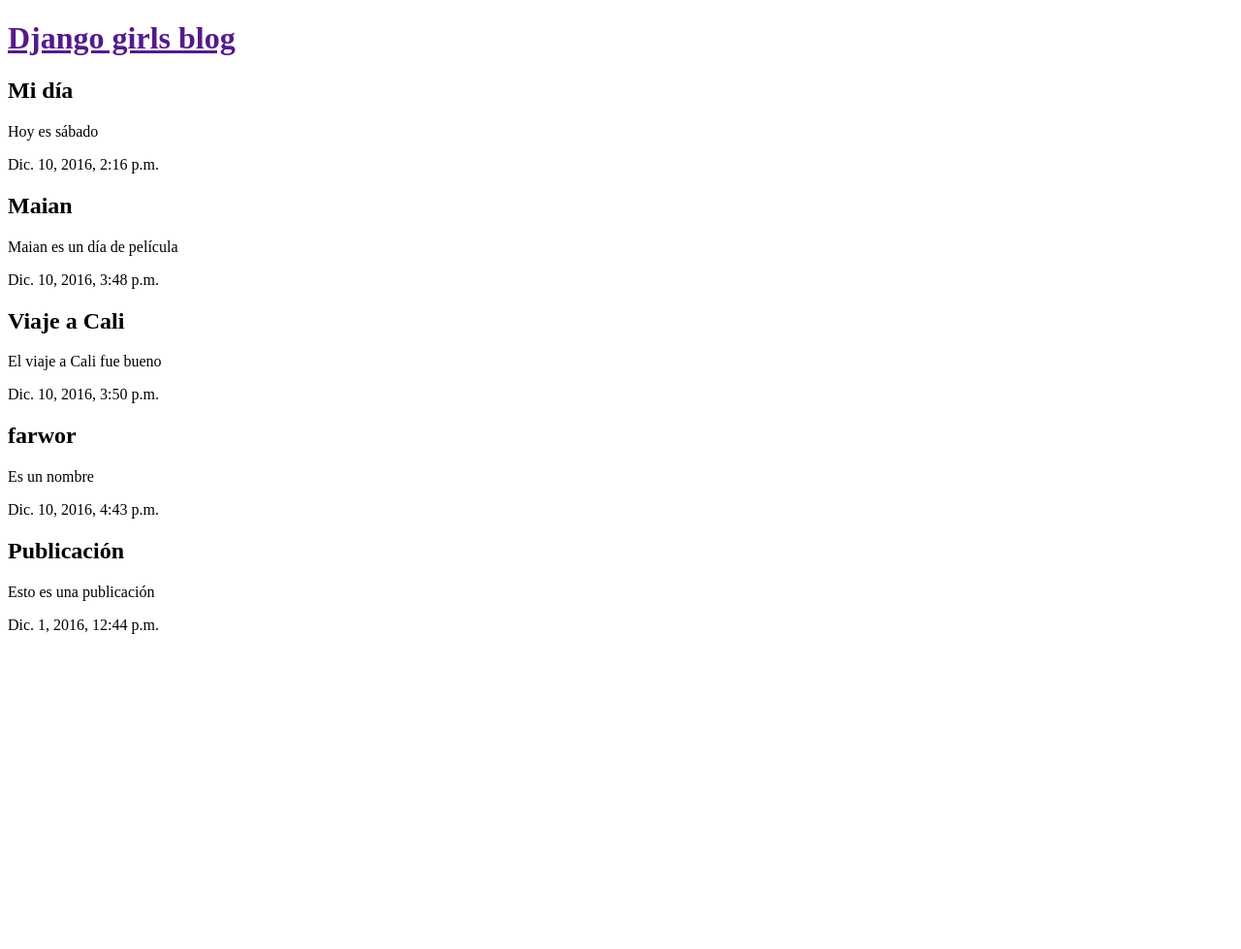
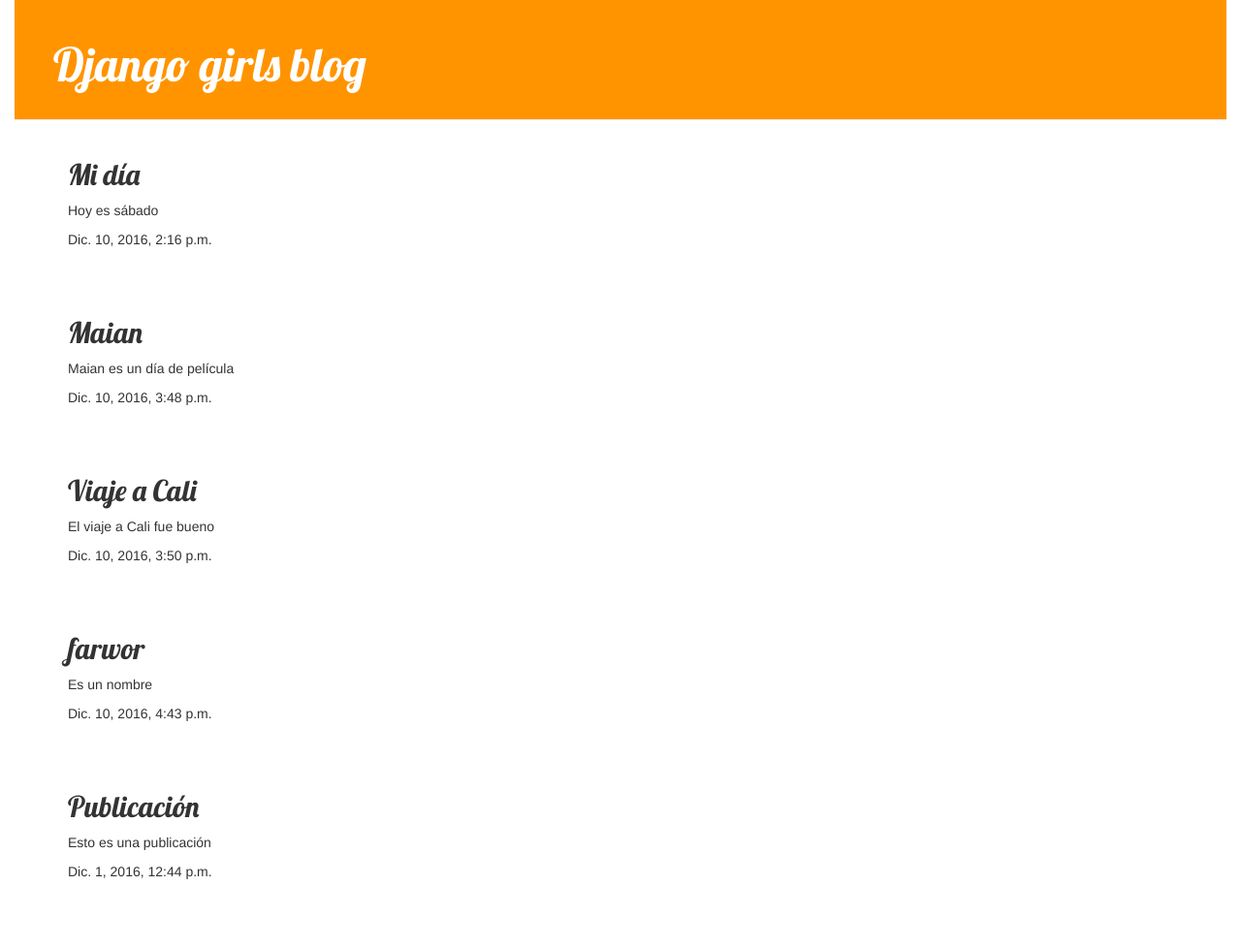
Before and after one commit to farwor/DjangoGirls, a Django app: page / in a window 1280 px wide. Shown: the whole page at 97% size. Before the commit the page ends 654 px from the top, so only its background shows below. Run offline with Django 3.2, Linux system fonts and the light colour scheme; data comes from the database, SQL or seed files in the repository; some libraries are stand-ins or nearby versions.

Commit message:
Segundo commit

```diff
--- /dev/null
+++ b/blog/static/css/blog.css
@@ -0,0 +1,55 @@
+h1 a {
+    color: #FCA205;
+    font-family: 'Lobster';
+}
+body {
+    padding-left: 15px;
+    padding-right: 15px;
+}
+.page-header {
+        background-color: #ff9400;
+        margin-top: 0;
+        padding: 20px 20px 20px 40px;
+    }
+
+    .page-header h1, .page-header h1 a, .page-header h1 a:visited, .page-header h1 a:active {
+        color: #ffffff;
+        font-size: 36pt;
+        text-decoration: none;
+    }
+
+    .content {
+        margin-left: 40px;
+    }
+
+    h1, h2, h3, h4 {
+        font-family: 'Lobster', cursive;
+    }
+
+    .date {
+        float: right;
+        color: #828282;
+    }
+
+    .save {
+        float: right;
+    }
+
+    .post-form textarea, .post-form input {
+        width: 100%;
+    }
+
+    .top-menu, .top-menu:hover, .top-menu:visited {
+        color: #ffffff;
+        float: right;
+        font-size: 26pt;
+        margin-right: 20px;
+    }
+
+    .post {
+        margin-bottom: 70px;
+    }
+
+    .post h1 a, .post h1 a:visited {
+        color: #000000;
+    }
--- a/blog/templates/blog/post_list.html
+++ b/blog/templates/blog/post_list.html
@@ -1,25 +1,38 @@
+{% load staticfiles %}
 <!DOCTYPE html>
   <html>
         <head>
-            <title>maian</title>
+            <title>Django Girls Blog</title>
+            <link rel="stylesheet" href="//maxcdn.bootstrapcdn.com/bootstrap/3.2.0/css/bootstrap.min.css">
+            <link rel="stylesheet" href="//maxcdn.bootstrapcdn.com/bootstrap/3.2.0/css/bootstrap-theme.min.css">
+            <link href="https://fonts.googleapis.com/css?family=Lobster&subset=latin,latin-ext" rel="stylesheet" type="text/css">
+            <link rel="stylesheet" href="{% static 'css/blog.css' %}">
+
         </head>
-        <body>
+        <body >
 
-            <div>
+            <div class="page-header">
                 <h1><a href="">Django girls blog</a></h1>
+            </div>
+             <div class="content container">
+               <div class="row">
+            <section class="col-md-8">
+              {% block content %}
 
-            </div>
-            <section>
               {% for post in list_articles %}
-                <article>
+                <article  class="post">
                     <h2>{{post.title}}</h2>
                     <p>{{post.text}}</p>
                     <time>{{post.created_date}}</time>
                   </article>
 
               {% endfor %}
+              {% endblock content %}
+
 
             </section>
+          </div>
+          </div>
 
         </body>
     </html>
```
Also changed, not shown: 1 other file.
